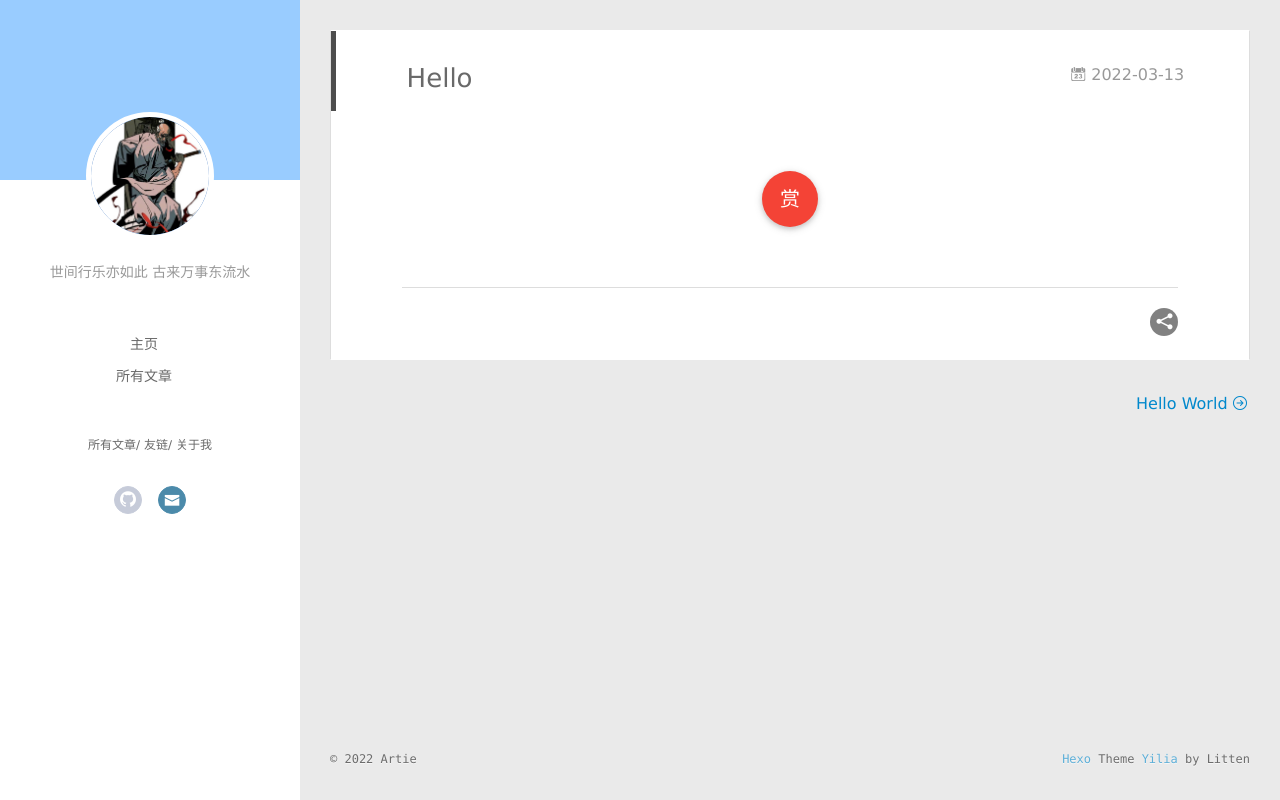
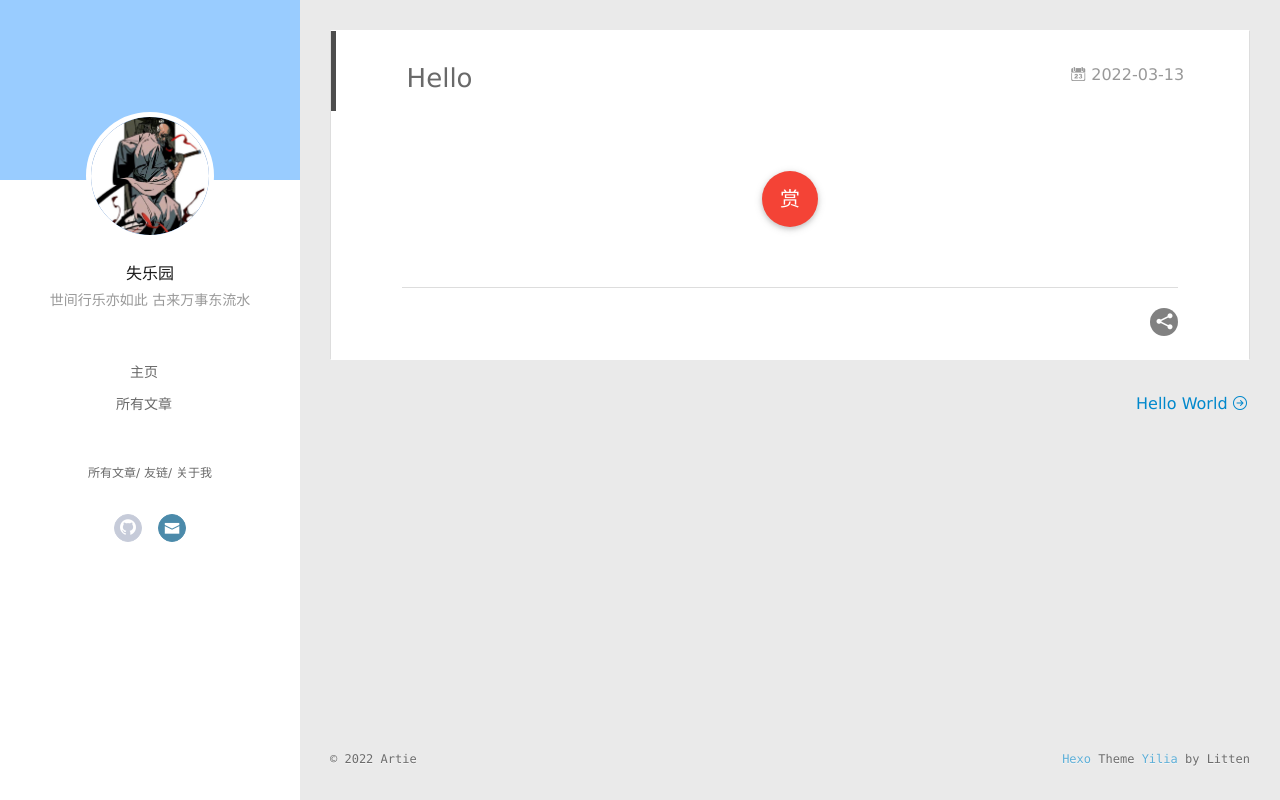
Before and after one commit to ArtieHub/ArtieHub.github.io, a plain HTML site: page 2022/03/13/Hello/index.html in a window 1280 px wide. Drawn offline with Linux system fonts and the light colour scheme.

Commit message:
Site updated: 2022-03-14 23:51:20

```diff
--- a/2022/03/13/Hello/index.html
+++ b/2022/03/13/Hello/index.html
@@ -52,6 +52,8 @@
 		<hgroup>
 		  <h1 class="header-author"><a href="/"></a></h1>
 		</hgroup>
+
+		<p class="header-title">失乐园</p>
 
 
 		<p class="header-subtitle">世间行乐亦如此 古来万事东流水</p>
```
Also changed, not shown: 2022/03/13/hello-world/index.html (+2 -0 lines), archives/2022/03/index.html (+2 -0 lines), archives/2022/index.html (+2 -0 lines), archives/index.html (+2 -0 lines), index.html (+2 -0 lines).
